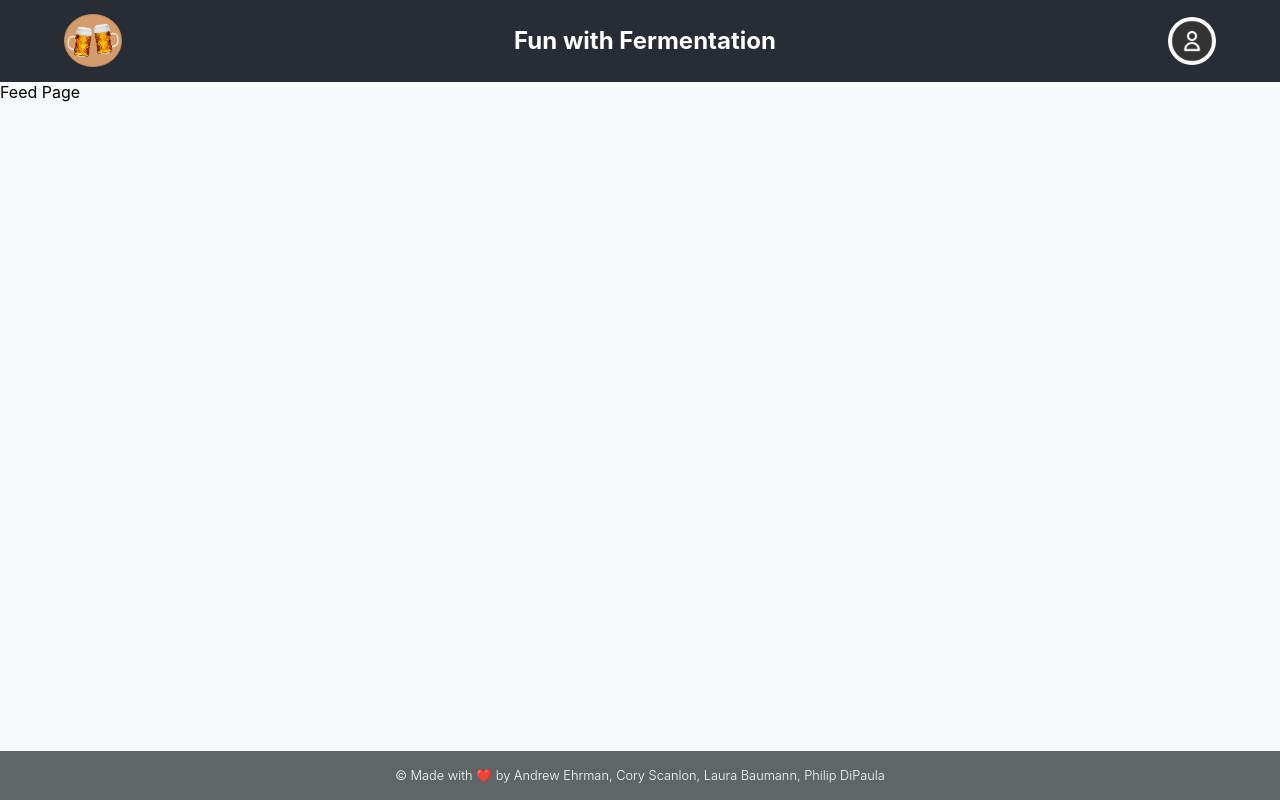
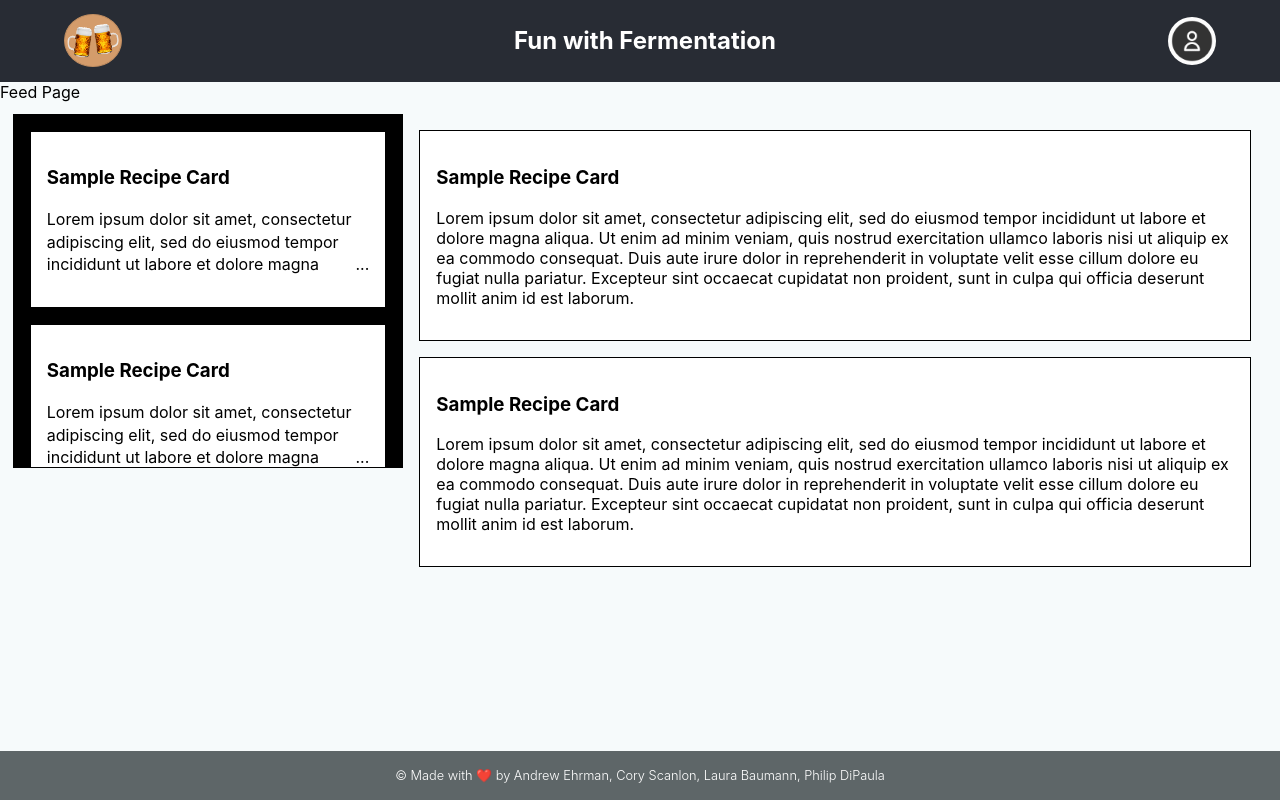
Before and after one commit to TheCoaxial/Fun-With-Fermentation, a React (Create React App) app in the folder client/: page /feed in a window 1280 px wide. Built offline with nearby package versions, Linux system fonts and the light colour scheme.

Commit message:
adding feed styles and integrating new recipe card component

```diff
--- /dev/null
+++ b/client/src/components/RecipeCard/RecipeCard.js
@@ -0,0 +1,30 @@
+import React from "react";
+import "./RecipeCard";
+import "../../App.css";
+
+export default function RecipeCard() {
+    return(
+        <div>
+            <div className="recipeCard">
+            <h3 className="title">
+                Sample Recipe Card
+            </h3>
+
+            <p className="description truncate-overflow">
+                Lorem ipsum dolor sit amet, consectetur adipiscing elit, sed do eiusmod tempor incididunt ut labore et dolore magna aliqua. Ut enim ad minim veniam, quis nostrud exercitation ullamco laboris nisi ut aliquip ex ea commodo consequat. Duis aute irure dolor in reprehenderit in voluptate velit esse cillum dolore eu fugiat nulla pariatur. Excepteur sint occaecat cupidatat non proident, sunt in culpa qui officia deserunt mollit anim id est laborum.
+                </p>
+            </div>
+
+            <div className="recipeCard">
+            <h3 className="title">
+                Sample Recipe Card
+            </h3>
+
+            <p className="description truncate-overflow">
+                Lorem ipsum dolor sit amet, consectetur adipiscing elit, sed do eiusmod tempor incididunt ut labore et dolore magna aliqua. Ut enim ad minim veniam, quis nostrud exercitation ullamco laboris nisi ut aliquip ex ea commodo consequat. Duis aute irure dolor in reprehenderit in voluptate velit esse cillum dolore eu fugiat nulla pariatur. Excepteur sint occaecat cupidatat non proident, sunt in culpa qui officia deserunt mollit anim id est laborum.
+                </p>
+            </div>
+        </div>
+
+    )
+}
--- a/client/src/pages/Feed/index.js
+++ b/client/src/pages/Feed/index.js
@@ -1,13 +1,31 @@
 import React from "react";
 import Header from "../../components/Header/Header";
+import RecipeCard from "../../components/RecipeCard/RecipeCard";
 import "./style.css";
 import "../../App.css";
 
 export default function Feed() {
     return(
-        <div>
+        <div id="Feed">
             <Header />
+
             <div>Feed Page</div>
+
+            <div className="feedWrap">
+                <div className="mainFeed">
+                    <RecipeCard />
+                </div>
+
+                <div className="sidebarWrap">
+                    <div className="popularRecipesFeed">
+                        <RecipeCard />
+                    </div>
+
+                    {/* <div className="popularUsersFeed">
+                        <UserCard />
+                    </div> */}
+                </div>
+            </div>
         </div>
     )
 }
--- a/client/src/pages/Feed/style.css
+++ b/client/src/pages/Feed/style.css
@@ -0,0 +1,89 @@
+/* -------------------------- */
+/* ----- general styles ----- */
+/* -------------------------- */
+
+#Feed .feedWrap {
+    display:flex;
+    flex-direction:row-reverse;
+    padding:1%;
+}
+
+#Feed .mainFeed .recipeCard {
+    border:1px solid black;
+    background-color:white;
+    padding:1rem;
+    margin-bottom:1rem;
+}
+
+/* -------------------------- */
+/* - feed / overflow styles - */
+/* -------------------------- */
+
+#Feed .sidebarWrap {
+    display:flex;
+    flex-direction:column;
+    width:30%;
+    padding:1rem;
+    border:1px solid black;
+    background-color:black;
+    height:40vh;
+    overflow-y: scroll;
+}
+
+#Feed .mainFeed {
+    width:70%;
+    padding:1rem;
+    height:70vh;
+    overflow-y: scroll;
+}
+
+/* -------------------------- */
+/*   ellipses sidebar styles  */
+/* -------------------------- */
+
+#Feed .sidebarWrap .recipeCard {
+    border:1px solid black;
+    background-color:white;
+    padding:1rem;
+    margin-bottom:1rem;
+    --max-lines: 3;
+    max-height: 10rem;
+    /* overflow: hidden; */
+}
+
+#Feed .sidebarWrap .recipeCard::before {
+    content: "...";
+    position: absolute;
+    bottom: 0;
+    right: 0;
+  }
+
+  #Feed .sidebarWrap .recipeCard::after {
+    content: "";
+    position: absolute;
+    right: 0; /* note: not using bottom */
+    width: 1rem;
+    height: 1rem;
+    background: white;
+    display: none;
+  }
+
+  #Feed .sidebarWrap {
+    line-height: var(--lh);
+    --lh: 1.4rem;
+}
+
+.sidebarWrap .truncate-overflow {
+    --max-lines: 3;
+    position: relative;
+    max-height: calc(var(--lh) * var(--max-lines));
+    overflow: hidden;
+    padding-right: 1rem; /* space for ellipsis */
+  }
+
+.sidebarWrap .truncate-overflow::before {
+    position: absolute;
+    content: "...";
+    bottom: 0;
+    right: 0;
+  }
--- a/client/src/pages/Profile/index.js
+++ b/client/src/pages/Profile/index.js
@@ -1,10 +1,13 @@
 import React from "react";
+import Header from "../../components/Header/Header";
 import "./style.css";
+import "../../App.css";
 
-const Profile = () => {
+export default function Profile() {
     return(
-        <div>Profile Page</div>
-    );
-};
-
-export default Profile;
+        <div>
+            <Header />
+            <div>Profile</div>
+        </div>
+    )
+}
```
Also changed, not shown: client/src/components/RecipeCard/RecipeCard.css (added), 1 other file (tests, documents, lock files or other folders).
